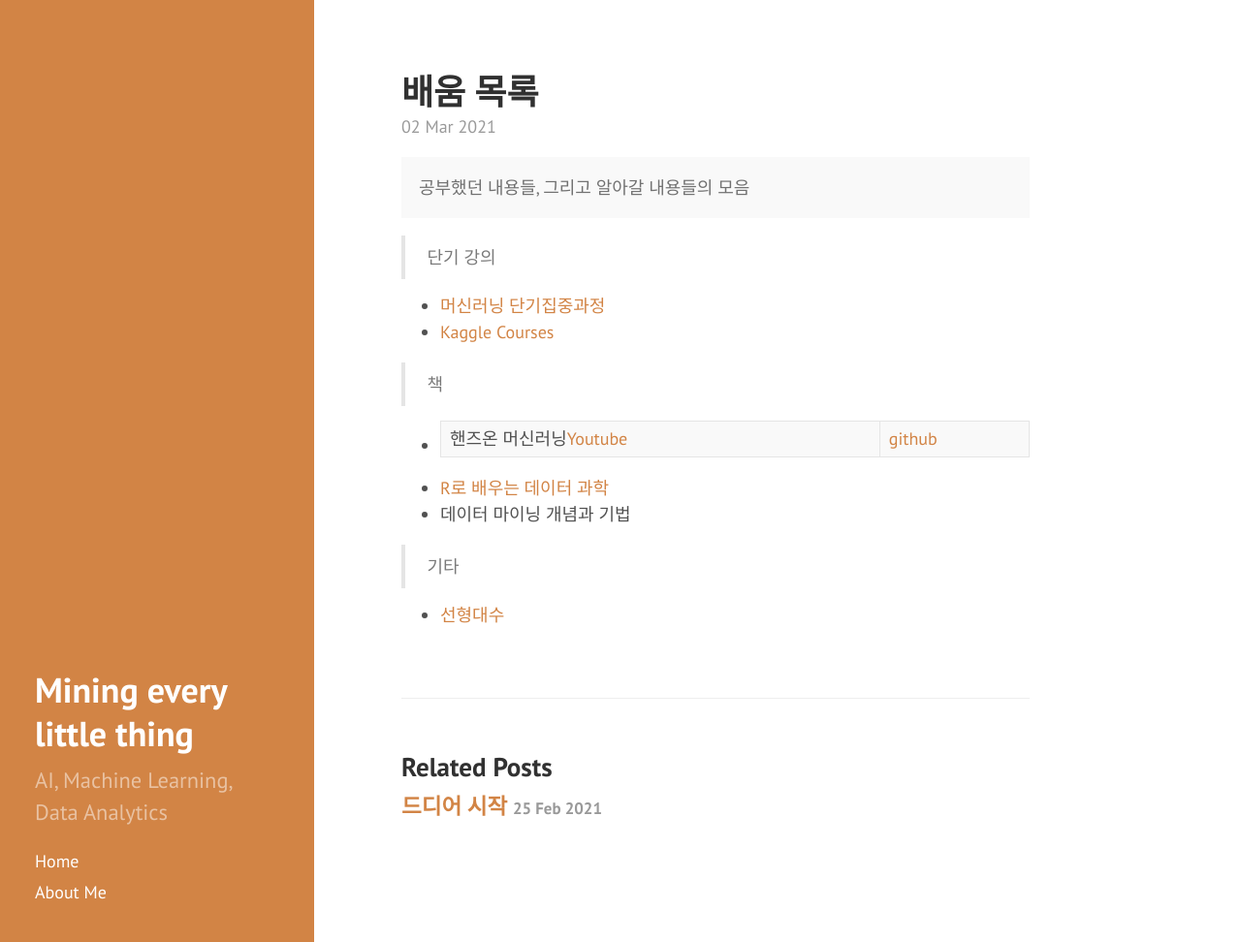
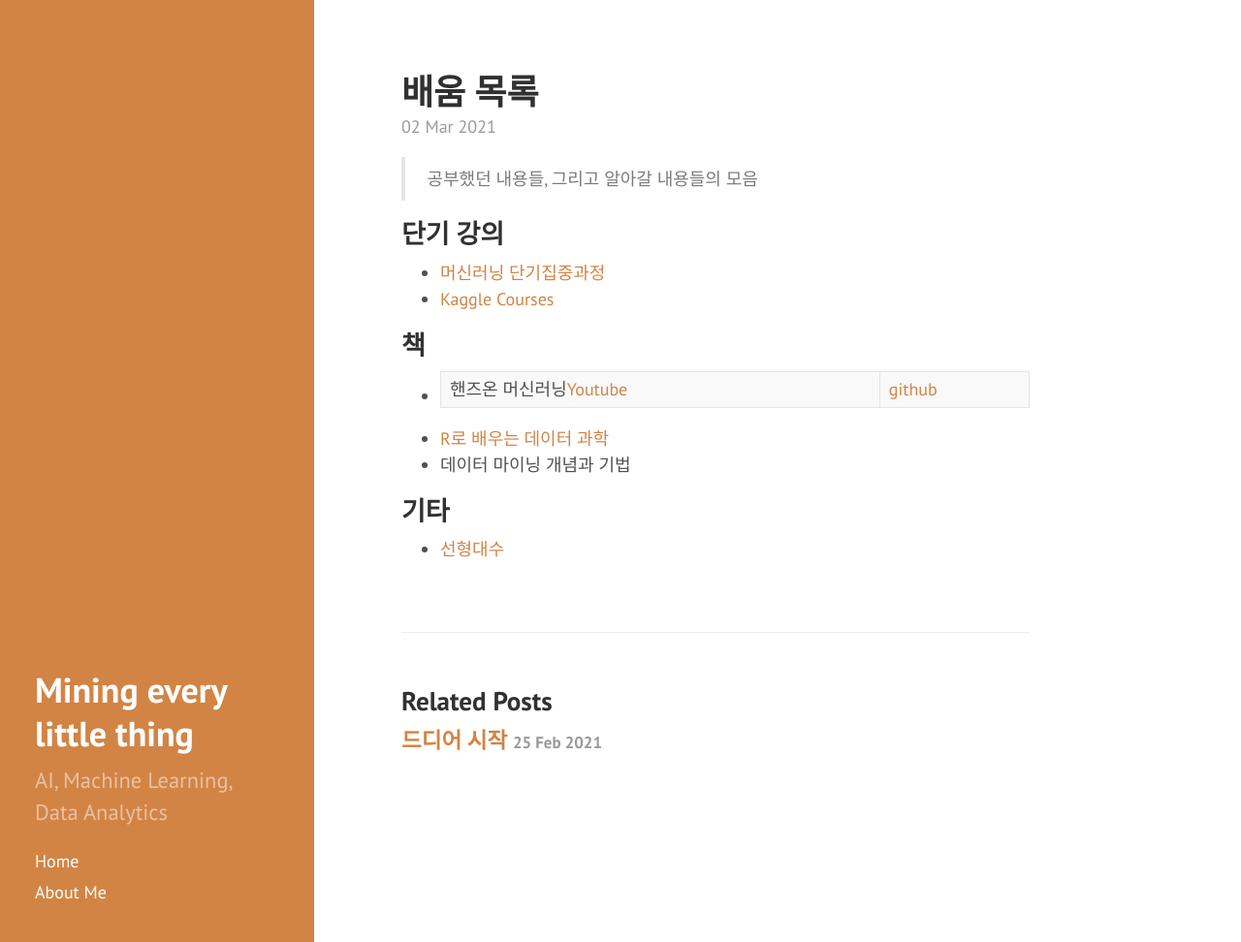
Before and after one commit to jisoo920/jisoo.github.io, a Jekyll site: the page built from _posts/2021-03-02-배움 목록.md, in a window 1280 px wide and 972 px high. Shown: the whole window at 97% size. Built offline with Jekyll 4.4.1, drawn with Linux system fonts in a browser that asks for light colours.

Commit message:
posting_0302_modify_2

```diff
--- a/_posts/2021-03-02-배움 목록.md
+++ b/_posts/2021-03-02-배움 목록.md
@@ -3,22 +3,21 @@ layout: post
 title: 배움 목록
 ---
 
-<div class="message">
-  공부했던 내용들, 그리고 알아갈 내용들의 모음
-</div>
+>  공부했던 내용들, 그리고 알아갈 내용들의 모음
 
-> 단기 강의
+
+## 단기 강의
 
 - [머신러닝 단기집중과정](https://developers.google.com/machine-learning/crash-course/?hl=ko)
 - [Kaggle Courses](https://www.kaggle.com/learn/overview)
 
 
-> 책
+## 책
 
-- 핸즈온 머신러닝[Youtube](https://www.youtube.com/playlist?app=desktop&list=PLJN246lAkhQjX3LOdLVnfdFaCbGouEBeb)|[github](https://github.com/rickiepark/handson-ml2)
+- 핸즈온 머신러닝[Youtube](https://www.youtube.com/playlist?app=desktop&list=PLJN246lAkhQjX3LOdLVnfdFaCbGouEBeb) | [github](https://github.com/rickiepark/handson-ml2)
 - [R로 배우는 데이터 과학](https://www.hanbit.co.kr/store/books/look.php?p_code=B2093037271)
 - 데이터 마이닝 개념과 기법
 
-> 기타
+## 기타
 
 - [선형대수](http://www.kocw.net/home/search/kemView.do?kemId=977757)
```
